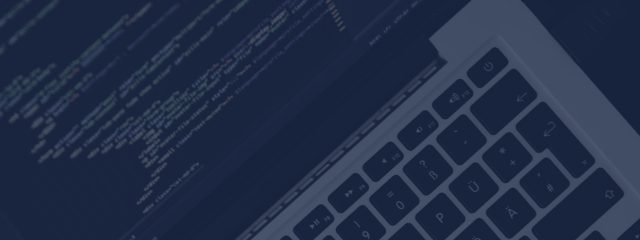
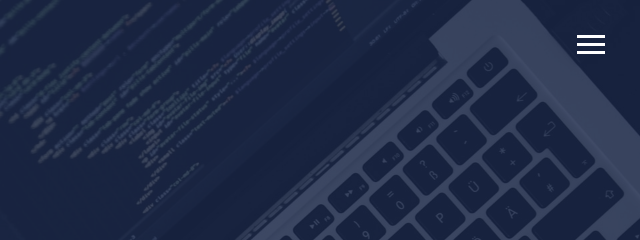
Before and after one commit to hyhong-code/portfolio, a website: page dist/index.html in a window 1280 px wide. Shown: the top 240 px of the page, 640-1280 px from the left. Drawn offline with Linux system fonts and the light colour scheme.

Commit message:
Add JavaScript for nav

```diff
--- /dev/null
+++ b/scss/_config.scss
@@ -0,0 +1,30 @@
+$primary-color: #162447;
+$secondary-color: #e43f5a;
+$show-home-image: true;
+$home-image: url(../img/home-image.jpg);
+$background-opacity: 0.8;
+
+@mixin easeInOut {
+  transition: all 0.3s ease-in-out;
+}
+
+@mixin background {
+  @if $show-home-image {
+    &#bg-image {
+      background: $home-image;
+      background-attachment: fixed;
+      background-size: cover;
+
+      &::after {
+        content: "";
+        position: absolute;
+        top: 0;
+        right: 0;
+        width: 100%;
+        height: 100%;
+        background: rgba($primary-color, $background-opacity);
+        z-index: -1;
+      }
+    }
+  }
+}
--- /dev/null
+++ b/scss/_menu.scss
@@ -0,0 +1,17 @@
+// MENU BUTTON
+.menu-btn {
+  position: absolute;
+  z-index: 3;
+  right: 35px;
+  top: 35px;
+  cursor: pointer;
+  @include easeInOut();
+
+  .btn-bar {
+    width: 28px;
+    height: 3px;
+    margin: 0 0 5px 0;
+    background-color: #fff;
+    @include easeInOut();
+  }
+}
--- a/scss/main.scss
+++ b/scss/main.scss
@@ -1,33 +1,5 @@
-$primary-color: #162447;
-$secondary-color: #e43f5a;
-$show-home-image: true;
-$home-image: url(../img/home-image.jpg);
-$background-opacity: 0.75;
-
-@mixin easeInOut {
-  transition: all 0.3s ease-in-out;
-}
-
-@mixin background {
-  @if $show-home-image {
-    &#bg-image {
-      background: $home-image;
-      background-attachment: fixed;
-      background-size: cover;
-
-      &::after {
-        content: "";
-        position: absolute;
-        top: 0;
-        right: 0;
-        width: 100%;
-        height: 100%;
-        background: rgba($primary-color, $background-opacity);
-        z-index: -1;
-      }
-    }
-  }
-}
+@import "config";
+@import "menu";
 
 * {
   box-sizing: border-box;
@@ -77,6 +49,7 @@ header {
   color: $secondary-color;
 }
 
+// MAIN SECTION
 main {
   &#home {
     overflow: hidden;
```
Also changed, not shown: dist/css/main.css, dist/js/main.js.
